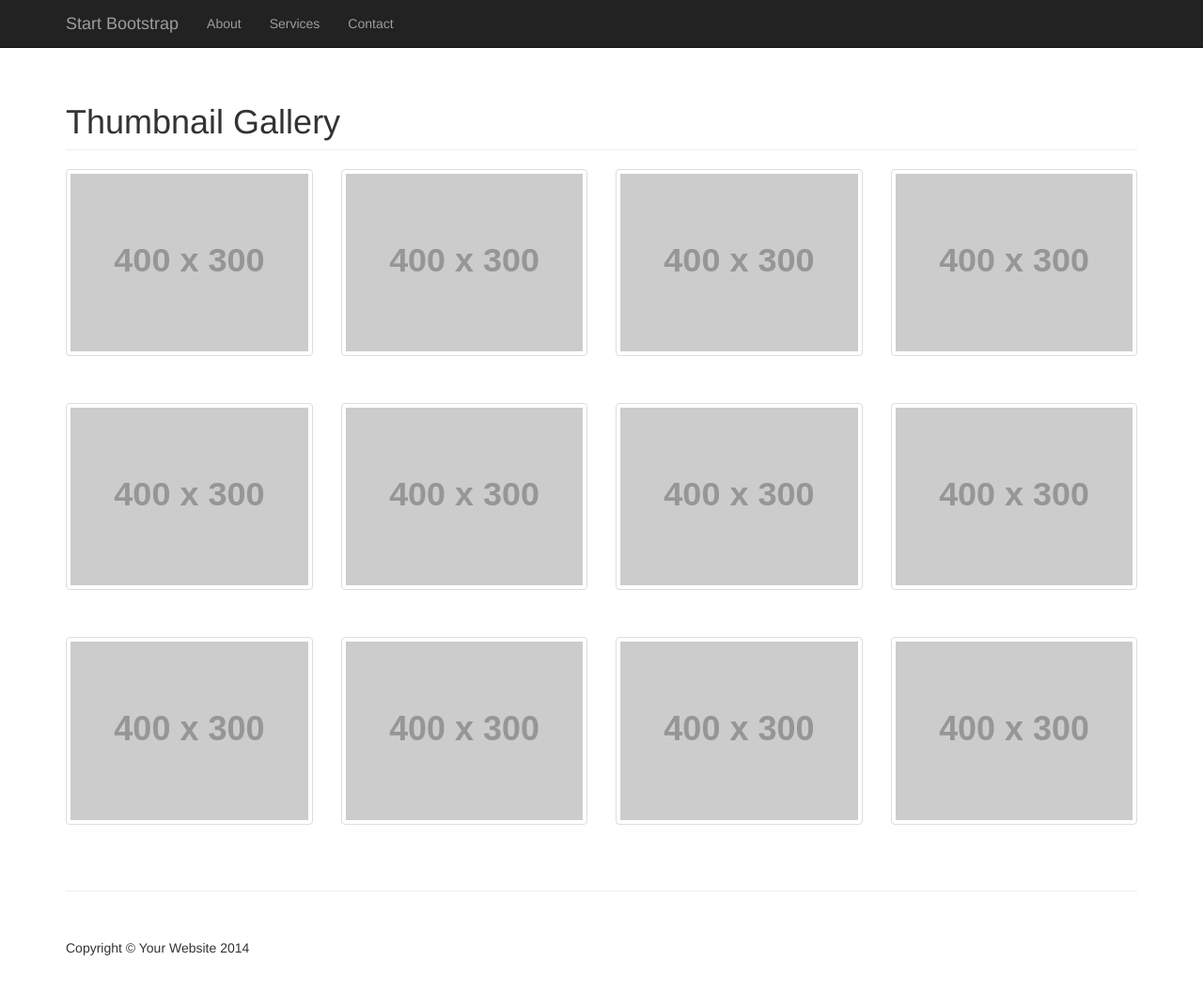
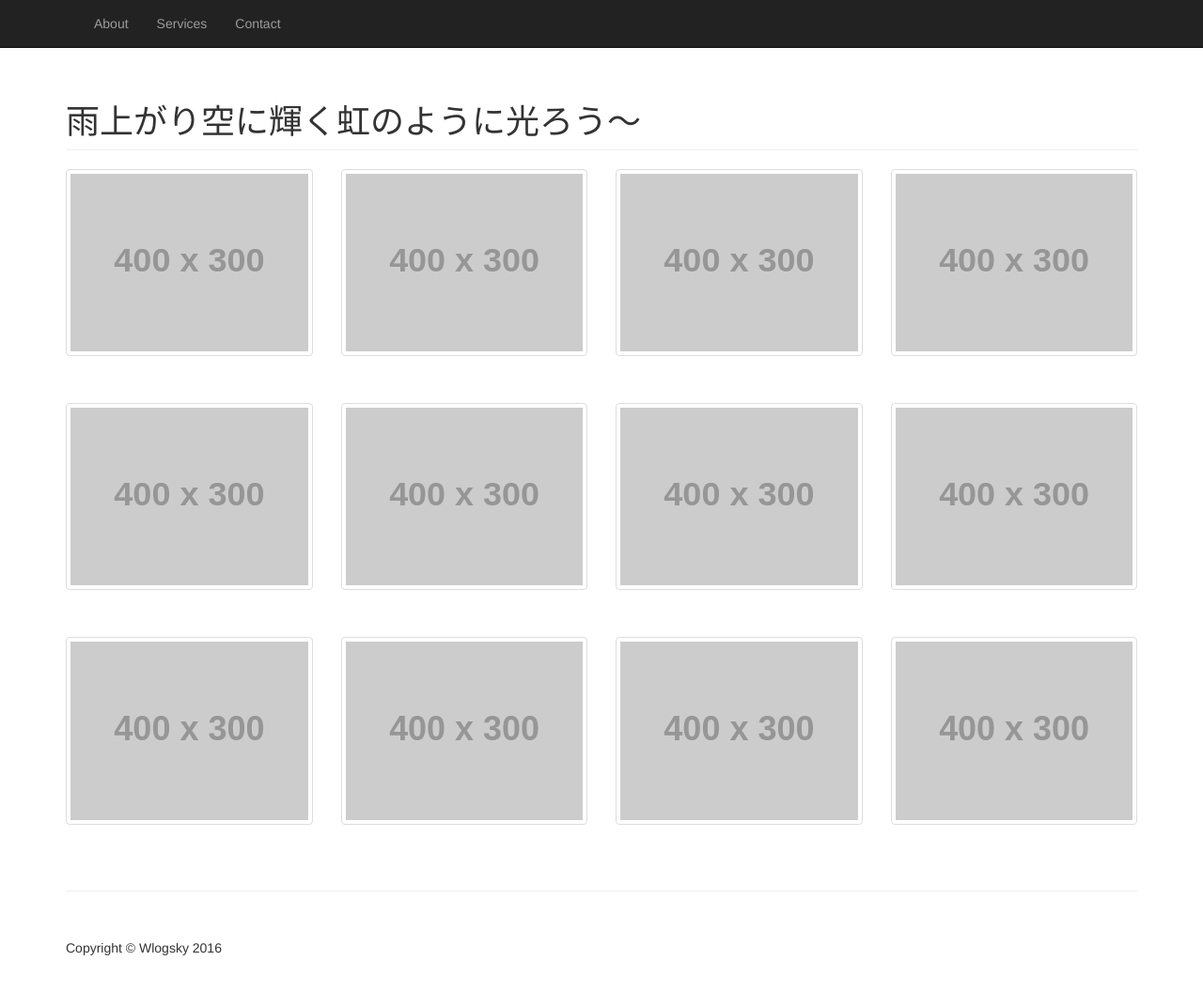
Before and after one commit to ss840429/Github_Page, a plain HTML site: page index.html in a window 1280 px wide. Shown: the whole page at 94% size. Drawn offline with Linux system fonts and the light colour scheme; placeholder pictures from the web are drawn by us.

Commit message:
Change info of page

```diff
--- a/index.html
+++ b/index.html
@@ -9,7 +9,7 @@
     <meta name="description" content="">
     <meta name="author" content="">
 
-    <title>Thumbnail Gallery - Start Bootstrap Template</title>
+    <title>Wlogsky</title>
 
     <!-- Bootstrap Core CSS -->
     <link href="css/bootstrap.min.css" rel="stylesheet">
@@ -39,7 +39,7 @@
                     <span class="icon-bar"></span>
                     <span class="icon-bar"></span>
                 </button>
-                <a class="navbar-brand" href="#">Start Bootstrap</a>
+                <a class="navbar-brand" href="#"></a>
             </div>
             <!-- Collect the nav links, forms, and other content for toggling -->
             <div class="collapse navbar-collapse" id="bs-example-navbar-collapse-1">
@@ -66,7 +66,7 @@
         <div class="row">
 
             <div class="col-lg-12">
-                <h1 class="page-header">Thumbnail Gallery</h1>
+                <h1 class="page-header">雨上がり空に輝く虹のように光ろう～</h1>
             </div>
 
             <div class="col-lg-3 col-md-4 col-xs-6 thumb">
@@ -137,7 +137,7 @@
         <footer>
             <div class="row">
                 <div class="col-lg-12">
-                    <p>Copyright &copy; Your Website 2014</p>
+                    <p>Copyright &copy; Wlogsky 2016</p>
                 </div>
             </div>
         </footer>
@@ -147,7 +147,6 @@
 
     <!-- jQuery -->
     <script src="js/jquery.js"></script>
-
     <!-- Bootstrap Core JavaScript -->
     <script src="js/bootstrap.min.js"></script>
 
```
